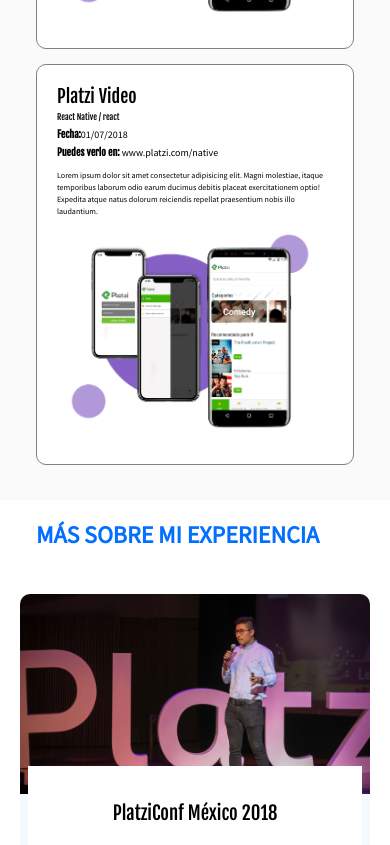
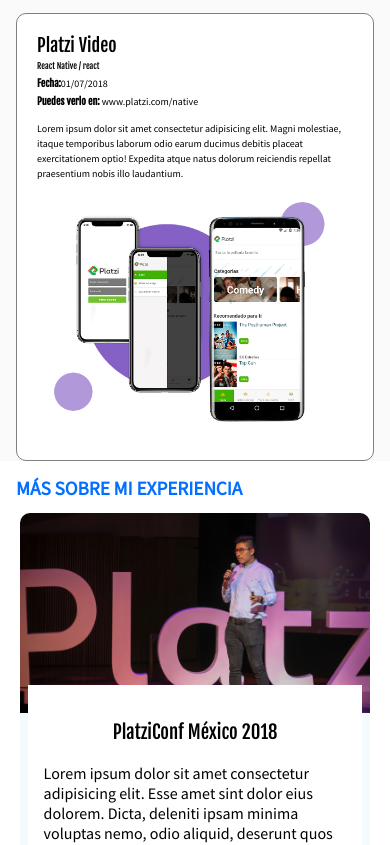
Before and after one commit to juaneins/responsive-design, a plain HTML site: page index.html in a window 390 px wide. Shown: the part 720-1565 px from the top of the page. Drawn offline with Linux system fonts and the light colour scheme; files whose address does not match are found by name.

Commit message:
Corrigiendo bugs en app remote debug

```diff
--- a/css/estilos.css
+++ b/css/estilos.css
@@ -381,6 +381,9 @@ figure {
 /* desktop first, empezar por el media query mas grande */
 
 @media screen and (max-width: 1023px) {
+     .portfolio {
+     padding: 0;
+ }
   .container {
     padding: 0 1em;
   }
@@ -409,6 +412,16 @@ figure {
 }
 
 @media screen and (max-width: 767px) {
+
+    .event-list-title {
+        margin-left: 0;
+    }
+
+    h2 {
+        font-size: 1.2em;
+        margin: .5em 0;
+    }
+
   .burger-button {
     display: block;
   }
@@ -505,7 +518,7 @@ figure {
   }
 
   .project-description {
-    font-size: 0.8em;
+    font-size: 1em;
   }
 
   .event {
@@ -516,10 +529,16 @@ figure {
   .event img {
     width: 100%;
   }
+
+  .social-link {
+    width: 40px;
+    height: 40px;
+    background-size: 100%;
+  }
 }
 
 @media screen and (max-width: 480px) {
-  h1 {
+h1 {
     font-size: 1.5em;
   }
 
--- a/index.html
+++ b/index.html
@@ -226,6 +226,8 @@
 
        }
 
+       validateScreenSize(ipad);
+
        function hideShowMenu() {
            if (menu.classList.contains('is-active')) {
             menu.classList.remove('is-active');
```
